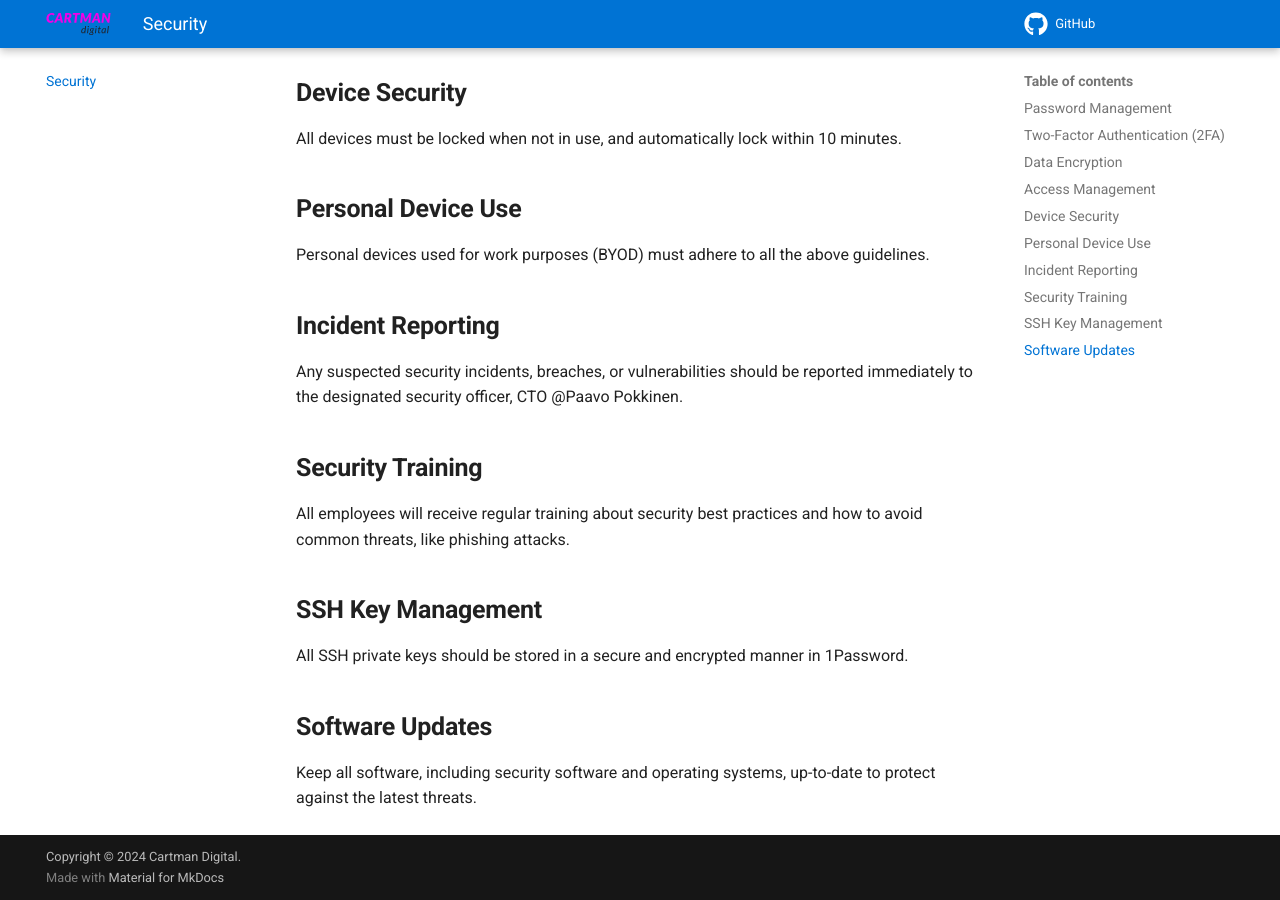
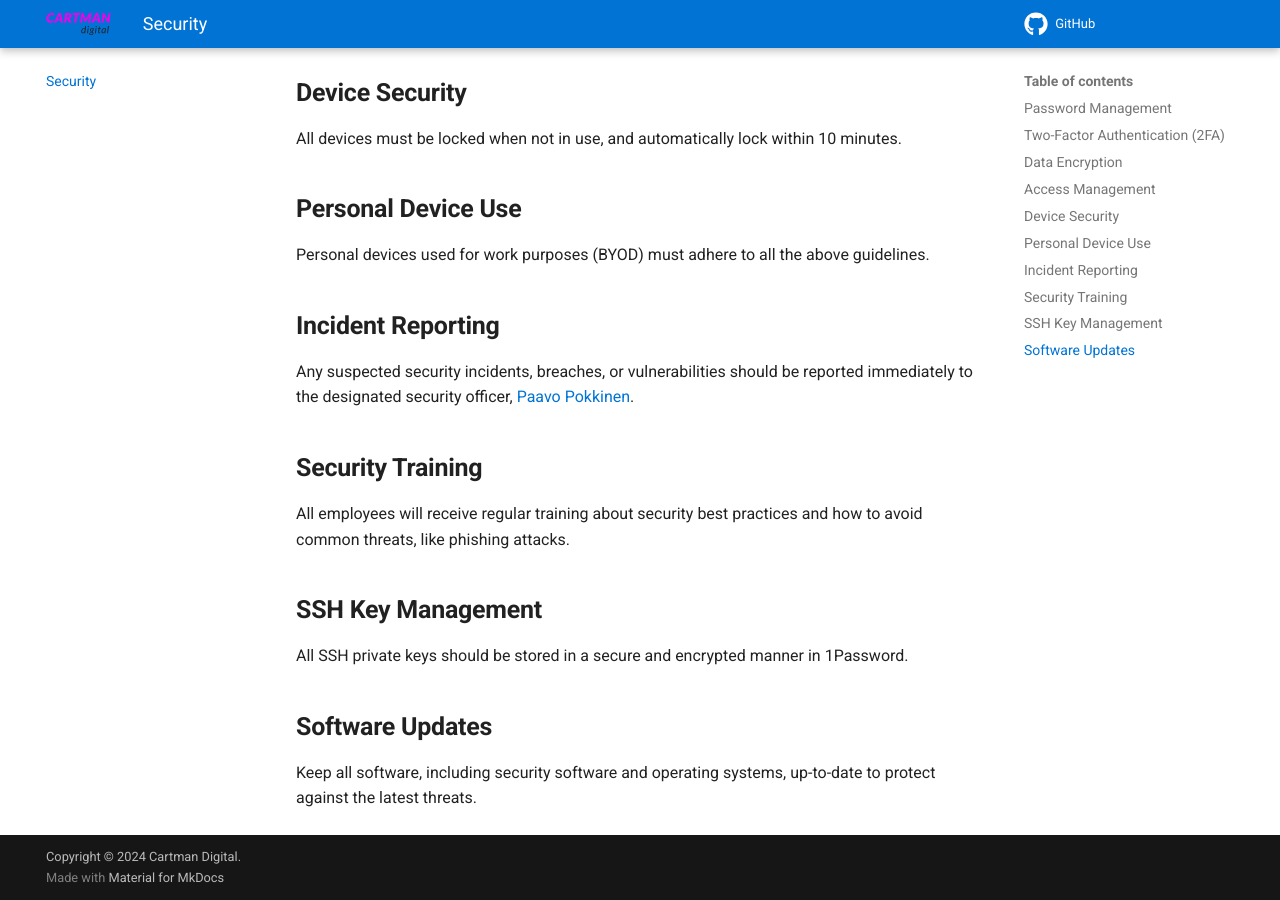
Before and after one commit to Cartman-Digital/handbook, an MkDocs documentation site: the page built from docs/security-policy.md, in a window 1280 px wide and 900 px high, scrolled down 1008 px. Built offline with MkDocs 1.6.1 and Material for MkDocs 9.7.7, drawn with Linux system fonts in a browser that asks for light colours; comment, search, counter and statistics services are not loaded.

Commit message:
fix person path

```diff
--- a/docs/security-policy.md
+++ b/docs/security-policy.md
@@ -30,7 +30,7 @@ Personal devices used for work purposes (BYOD) must adhere to all the above guid
 
 ## **Incident Reporting**
 
-Any suspected security incidents, breaches, or vulnerabilities should be reported immediately to the designated security officer, CTO @Paavo Pokkinen.
+Any suspected security incidents, breaches, or vulnerabilities should be reported immediately to the designated security officer, [Paavo Pokkinen](slack://user?team=T051F1E4FBP&id=U051LDSES20).
 
 ## **Security Training**
 
```
